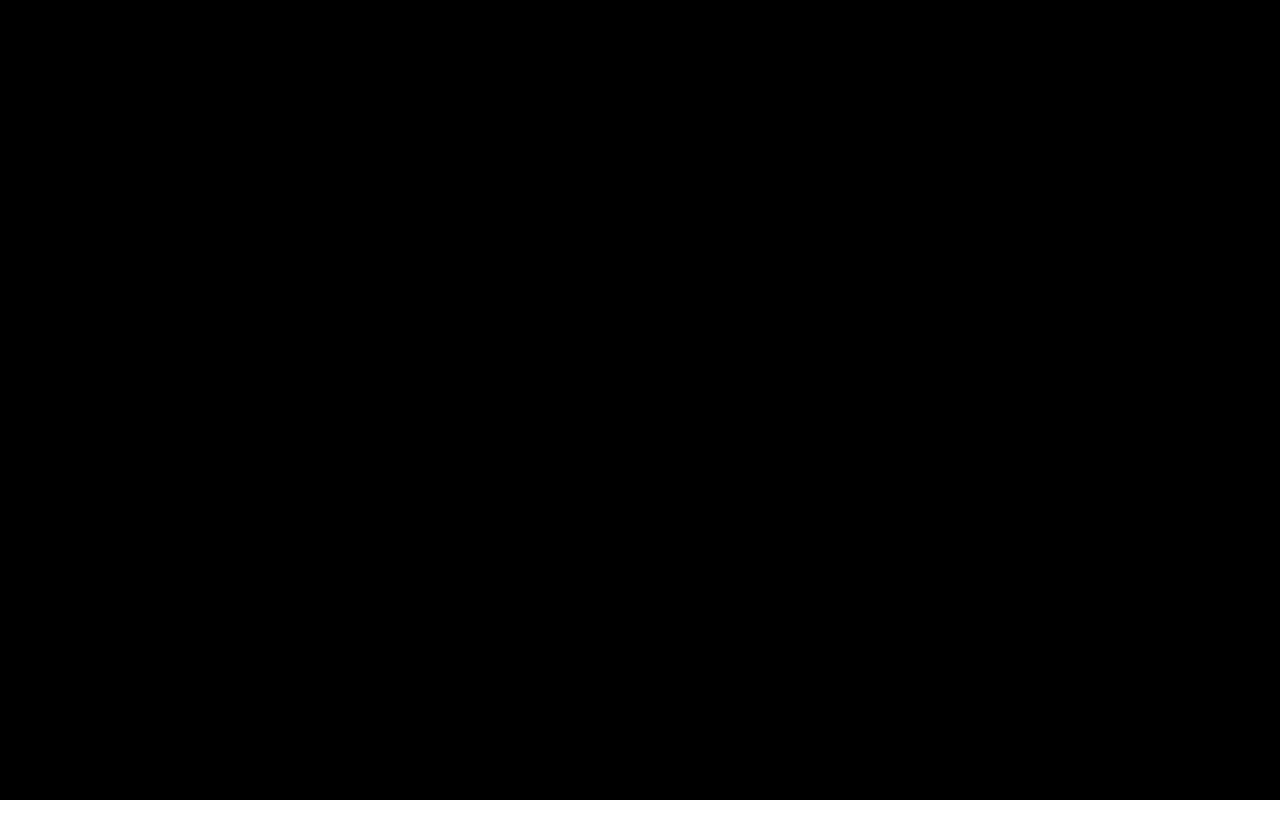
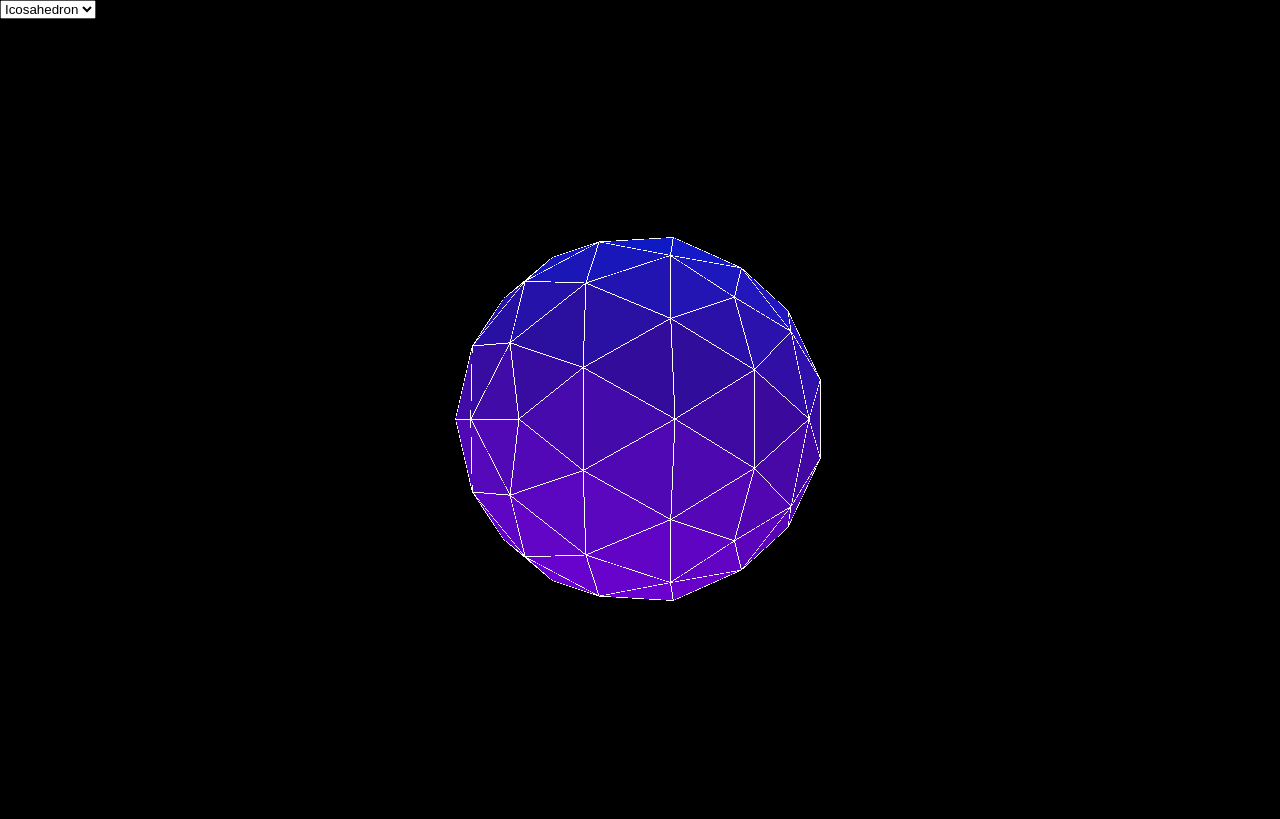
Before and after one commit to lucasvieirap/moving-object-threejs, a website built with webpack: page dist/index.html in a window 1280 px wide. Built offline with nearby package versions, Linux system fonts and the light colour scheme; animation ran at ten frames a second.

Commit message:
Can Upload 3D Model

```diff
--- a/src/index.js
+++ b/src/index.js
@@ -1,4 +1,12 @@
 import * as THREE from 'three'
+import { OrbitControls } from 'three/examples/jsm/controls/OrbitControls.js'
+import { GLTFLoader } from 'three/examples/jsm/loaders/GLTFLoader'
+
+const fileReader = new FileReader()
+
+const inputfile = document.getElementById('inputFile')
+const buttons = document.getElementById('buttons')
+let selectedForm = buttons.options[buttons.selectedIndex].value
 
 const renderer = new THREE.WebGLRenderer()
 
@@ -12,7 +20,85 @@ const camera = new THREE.PerspectiveCamera(
 	75,
 	window.innerWidth / window.innerHeight,
 	0.1,
-	100
+	1000
 )
 
-renderer.render(scene, camera)
+camera.position.z = 3
+
+const file = document.getElementById('file')
+file.addEventListener('change', (e)=> {
+	e.preventDefault()
+	selectedForm = ""
+	const fileURL = new URL(URL.createObjectURL(file.files[0]), import.meta.url)
+	console.log(fileURL.href)
+	const assetLoader = new GLTFLoader()
+	assetLoader.load(fileURL.href, function(gltf) {
+		const model = gltf.scene
+		scene.add(model)
+	}, undefined, function(err) {
+		console.log(err)
+	})
+})
+
+buttons.addEventListener('change', () => {
+	selectedForm = buttons.options[buttons.selectedIndex].value
+	window.location.reload()
+})
+
+const OControls = new OrbitControls(camera, renderer.domElement)
+OControls.enableDamping = true
+OControls.dampingFactor = 0.02
+
+let geo
+switch (selectedForm) {
+case 'Icosahedron':
+	geo = new THREE.IcosahedronGeometry(1.0, 2)
+	break;
+case 'Square':
+	geo = new THREE.BoxGeometry(2, 2, 2)
+	break;
+case 'Cone':
+	geo = new THREE.ConeGeometry(1.0, 2, 7)
+	break;
+case 'ChooseFile':
+	inputFile.style.display = 'block'
+	break;
+default:
+	break;
+}
+
+const mat = new THREE.MeshStandardMaterial({
+	color: 0xffffff,
+	flatShading: true
+})
+const mesh = new THREE.Mesh(geo, mat)
+scene.add(mesh)
+
+const wireMat = new THREE.MeshBasicMaterial({
+	color: 0xffffff,
+	wireframe: true
+})
+const wireMesh = new THREE.Mesh(geo, wireMat)
+mesh.add(wireMesh)
+wireMesh.scale.setScalar(1.001)
+
+const hemiLight = new THREE.HemisphereLight( 0x0026ff, 0x8800ff )
+hemiLight.position.set( 0, 100, 0 )
+scene.add( hemiLight )
+
+const dirLight = new THREE.DirectionalLight( 0x0026ff )
+dirLight.position.set( 25, 100, -25 )
+scene.add( dirLight )
+
+const dirLight2 = new THREE.DirectionalLight( 0x8800ff )
+dirLight2.position.set( -25, -100, 25 )
+scene.add( dirLight2 )
+
+function animation(t = 0) {
+	requestAnimationFrame(animation)
+	mesh.rotation.y = t / 10000
+	renderer.render(scene, camera)
+	OControls.update()
+}
+
+animation()
```
Also changed, not shown: dist/index.html, 1 other file.
